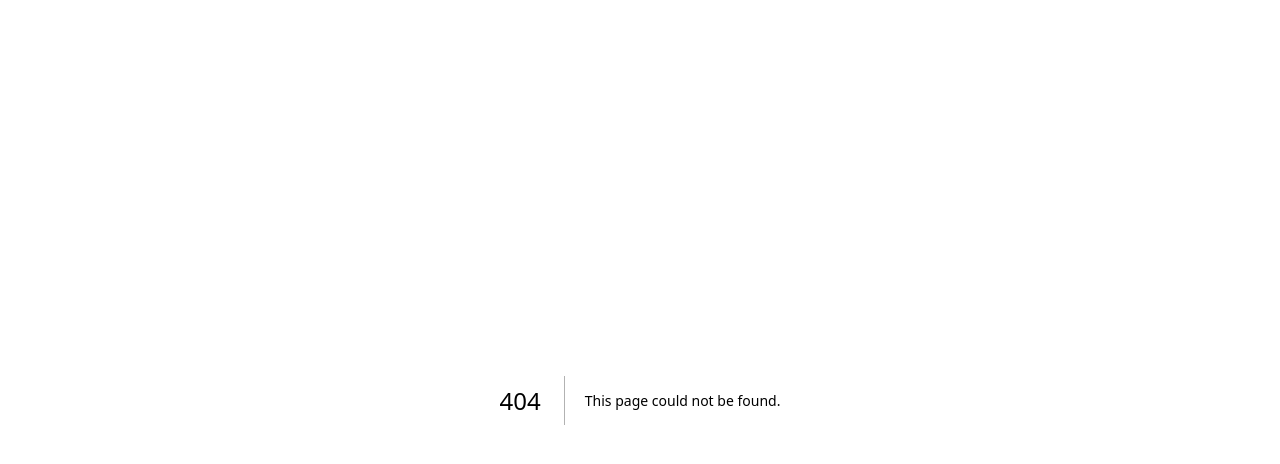
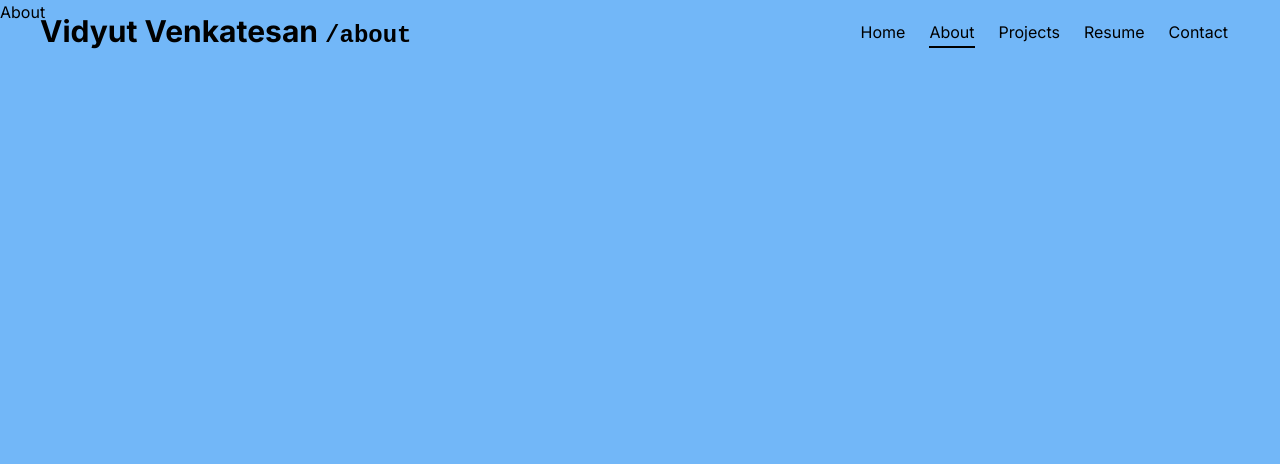
Before and after one commit to Vidyut01/Vidyut-Portfolio, a Next.js app: page /about in a window 1280 px wide. Before the commit this address had no page. Shown: the top 464 px of the page. Built offline with nearby package versions, Linux system fonts and the light colour scheme.

Commit message:
Added navbar

```diff
--- /dev/null
+++ b/app/about/page.tsx
@@ -0,0 +1,9 @@
+import React from 'react'
+
+const About = () => {
+  return (
+    <div>About</div>
+  )
+}
+
+export default About
--- /dev/null
+++ b/app/components/Navbar/NavItem.tsx
@@ -0,0 +1,13 @@
+import Link from "next/link"
+import { usePathname } from "next/navigation"
+
+const NavItem = ({name, href}: {name: string, href: string}) => {
+  const currentRoute = usePathname();
+  return (
+    <div className="px-3">
+        <Link href={href} className={`pb-1 hover:border-b-2 border-black ${currentRoute === href && 'border-b-2'}`}>{name}</Link>
+    </div>
+  )
+}
+
+export default NavItem
--- /dev/null
+++ b/app/components/Navbar/Navbar.tsx
@@ -0,0 +1,44 @@
+'use client'
+
+import { useEffect, useState } from "react"
+import NavItem from "./NavItem"
+import { usePathname } from "next/navigation"
+
+const Navbar = () => {
+  const currentRoute = usePathname();
+
+  const [isTransparent, setIsTransparent] = useState(true);
+
+  const handleScroll = () => {
+    const scroll = window.scrollY;
+    const shouldBeTransparent = scroll <= 190;
+    if (shouldBeTransparent === isTransparent) return;
+    setIsTransparent(shouldBeTransparent);
+  };
+
+  useEffect(() => {
+    if (currentRoute === '/') handleScroll();
+  }, []);
+
+  useEffect(() => {
+    if (currentRoute === '/') {
+      window.addEventListener('scroll', handleScroll);
+      return () => window.removeEventListener("scroll", handleScroll);
+    }
+  }, [isTransparent]);
+
+  return (
+    <nav className={`h-16 fixed top-0 w-full flex px-10 items-center justify-between ${isTransparent ? 'bg-transparent' :' bg-[#72b7f8]'} transition duration-200`}>
+        <h1 className="text-3xl font-bold">Vidyut Venkatesan <code className="text-2xl">{currentRoute != '/' && currentRoute}</code></h1>
+        <aside className="flex">
+            <NavItem name="Home" href="/" />
+            <NavItem name="About" href="/about" />
+            <NavItem name="Projects" href="/projects" />
+            <NavItem name="Resume" href="/resume" />
+            <NavItem name="Contact" href="/contact" />
+        </aside>
+    </nav>
+  )
+}
+
+export default Navbar
--- a/app/globals.css
+++ b/app/globals.css
@@ -3,5 +3,9 @@
 @tailwind utilities;
 
 body {
-  background-color: #c7ecfc;
+  background-color: #72b7f8;
 }
+
+code {
+  font-family: 'Courier New', Courier, monospace;
+}
--- a/app/layout.tsx
+++ b/app/layout.tsx
@@ -1,6 +1,7 @@
 import type { Metadata } from "next";
 import { Inter } from "next/font/google";
 import "./globals.css";
+import Navbar from "./components/Navbar/Navbar";
 
 const inter = Inter({ subsets: ["latin"] });
 
@@ -16,7 +17,10 @@ export default function RootLayout({
 }>) {
   return (
     <html lang="en">
-      <body className={inter.className}>{children}</body>
+      <body className={inter.className}>
+        <Navbar />
+        {children}
+      </body>
     </html>
   );
 }
--- a/app/page.tsx
+++ b/app/page.tsx
@@ -3,7 +3,7 @@ import Image from "next/image";
 export default function Home() {
   return (
     <div>
-      <section className="flex w-full h-screen bg-gradient-to-br from-sky-200 to-blue-400">
+      <header className="flex w-full h-screen bg-gradient-to-br from-sky-200 to-[#72b7f8]">
         <figure className="w-full grid items-center justify-end">
           <img src="https://picsum.photos/300" alt="profile_image" className="rounded-full"/>
         </figure>
@@ -15,7 +15,9 @@ export default function Home() {
             <p className="text-2xl">I&#39;m a Software Engineer</p>
           </div>
         </div>
-      </section>
+      </header>
+
+      <p>sfsf</p><p>sfsf</p><p>sfsf</p><p>sfsf</p><p>sfsf</p><p>sfsf</p><p>sfsf</p><p>sfsf</p><p>sfsf</p><p>sfsf</p><p>sfsf</p><p>sfsf</p><p>sfsf</p><p>sfsf</p><p>sfsf</p><p>sfsf</p><p>sfsf</p><p>sfsf</p><p>sfsf</p><p>sfsf</p><p>sfsf</p><p>sfsf</p><p>sfsf</p><p>sfsf</p><p>sfsf</p><p>sfsf</p><p>sfsf</p><p>sfsf</p><p>sfsf</p><p>sfsf</p><p>sfsf</p><p>sfsf</p><p>sfsf</p><p>sfsf</p><p>sfsf</p><p>sfsf</p><p>sfsf</p><p>sfsf</p><p>sfsf</p><p>sfsf</p><p>sfsf</p>
     </div>
   );
 }
```
